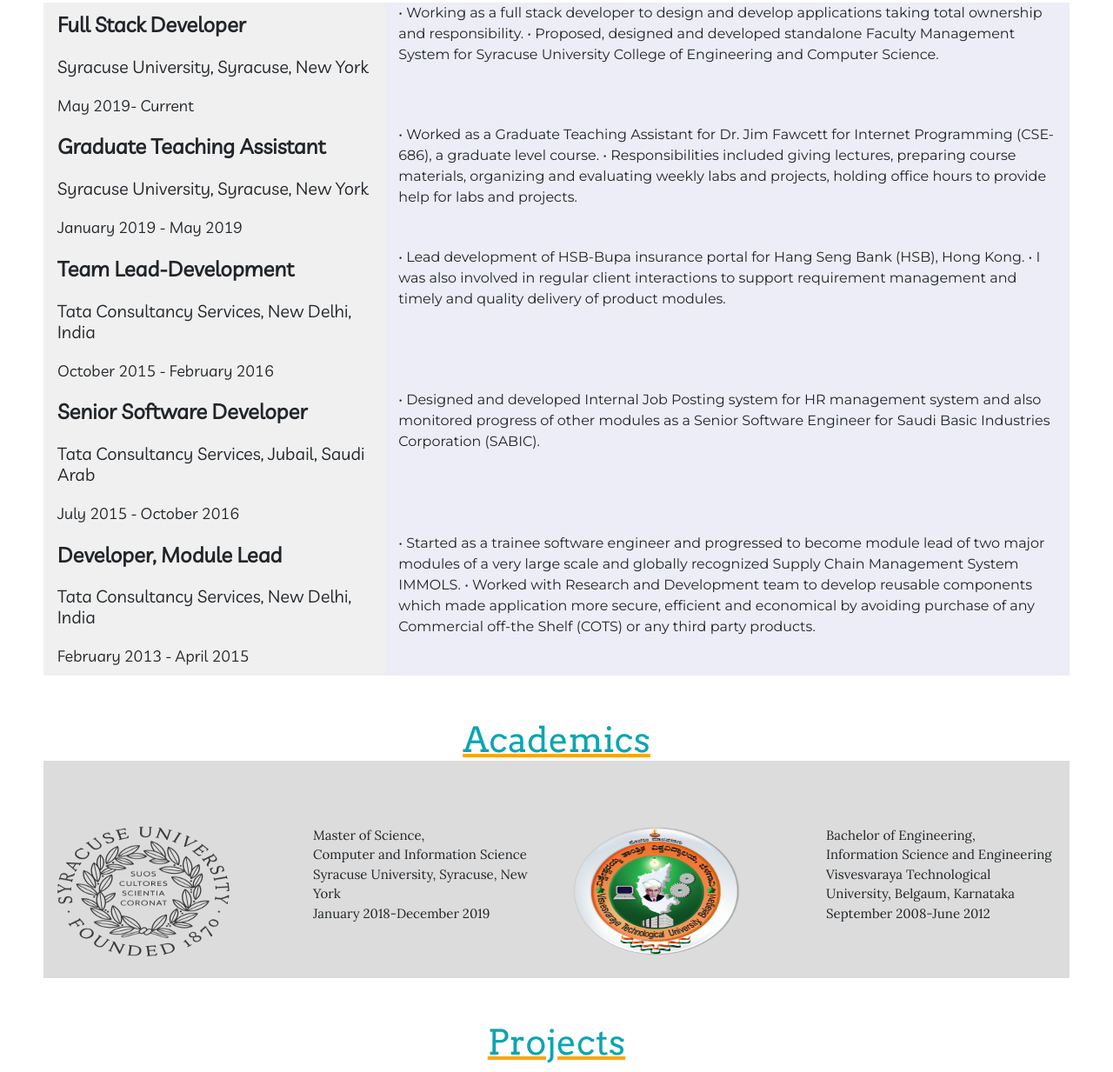
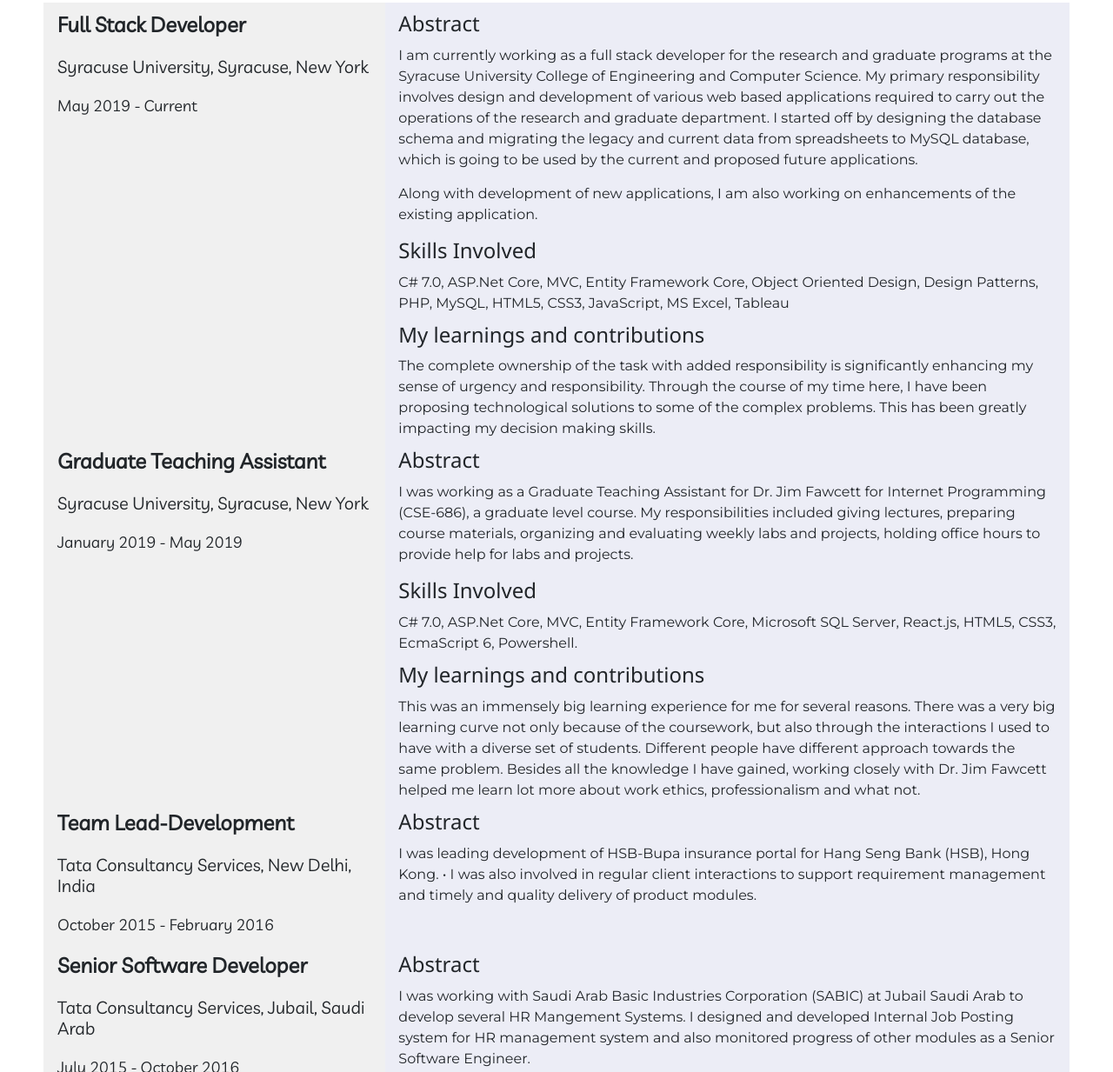
Before and after one commit to vaibfab/vaibfab.github.io, a plain HTML site: page index.html in a window 1280 px wide. Shown: the part 1547-2780 px from the top of the page at 87% size. Drawn offline with nearby package versions, Linux system fonts and the light colour scheme; a web font is replaced by a local one.

Commit message:
experience details changed

```diff
--- a/index.html
+++ b/index.html
@@ -132,16 +132,33 @@
                                 <td><h4 class="titleFont" style="font-weight:normal;">Syracuse University, Syracuse, New York</h4></td>
                             </tr>
                             <tr>
-                                <td><h5 class="titleFont" style="font-weight:lighter;">May 2019- Current</h5></td>
+                                <td><h5 class="titleFont" style="font-weight:lighter;">May 2019 - Current</h5></td>
                             </tr>
                         </table>
                     </div>
                     <div class="col-md-8" style="background-color: #ECEDF6;">
-                        <article class="myFont">
-                            •	Working as a full stack developer to design and develop applications taking total ownership and responsibility.
-                            •	Proposed, designed and developed standalone Faculty Management System for Syracuse University College of Engineering and Computer Science.
+                        <h3>Abstract</h3>
+						<article class="myFont">
+						<p>
+I am currently working as a full stack developer for the research and graduate programs at the
+Syracuse University College of Engineering and Computer Science. My primary responsibility involves design and development
+of various web based applications required to carry out the operations of the research and graduate department. I started off by designing the database schema
+and migrating the legacy and current data from spreadsheets to MySQL database, which is going to be used by the current and proposed future applications.
+</p>
+<p> Along with development of new applications, I am also working on enhancements of the existing application.</p>
+</article>
+<h3>Skills Involved</h3>
+<article class="myFont">
+C# 7.0, ASP.Net Core, MVC, Entity Framework Core, Object Oriented Design, Design Patterns, PHP, MySQL, HTML5, CSS3, JavaScript, MS Excel, Tableau
+</article>
 
-                        </article>
+<h3>My learnings and contributions</h3>
+<article class="myFont">
+The complete ownership of the task with added responsibility is significantly enhancing my sense of urgency and responsibility. Through the course of my time here, I have been
+proposing technological solutions to some of the complex problems. This has been greatly impacting my decision making skills.
+</article>
+
+
                     </div>
                 </div>
                 <div class="row">
@@ -159,11 +176,24 @@
                         </table>
                     </div>
                     <div class="col-md-8" style="background-color: #ECEDF6;">
-                        <article class="myFont">
-                            •	Worked as a Graduate Teaching Assistant for Dr. Jim Fawcett for Internet Programming (CSE-686), a graduate level course.
-                            •	Responsibilities included giving lectures, preparing course materials, organizing and evaluating weekly labs and projects, holding office hours to provide help for labs and projects.
+					<h3>Abstract</h3>
+						<article class="myFont">
+						<p>
+I was working as a Graduate Teaching Assistant for Dr. Jim Fawcett for Internet Programming (CSE-686), a graduate level course.
+My responsibilities included giving lectures, preparing course materials, organizing and evaluating weekly labs and projects, holding office hours to provide help for labs and projects.</p>
+<p> </p>
+</article>
+<h3>Skills Involved</h3>
+<article class="myFont">
+C# 7.0, ASP.Net Core, MVC, Entity Framework Core, Microsoft SQL Server, React.js, HTML5, CSS3, EcmaScript 6, Powershell.
+</article>
 
-                        </article>
+<h3>My learnings and contributions</h3>
+<article class="myFont">
+This was an immensely big learning experience for me for several reasons. There was a very big learning curve not only because of the coursework, but also through
+the interactions I used to have with a diverse set of students. Different people have different approach towards the same problem. Besides all the knowledge I have gained, working closely with Dr. Jim Fawcett
+helped me learn lot more about work ethics, professionalism and what not.
+</article>
                     </div>
                 </div>
                 <div class="row ">
@@ -181,8 +211,9 @@
                         </table>
                     </div>
                     <div class="col-md-8" style="background-color: #ECEDF6;">
+					<h3> Abstract</h3>
                         <article class="myFont">
-                            •	Lead development of HSB-Bupa insurance portal for Hang Seng Bank (HSB), Hong Kong.
+                            I was leading development of HSB-Bupa insurance portal for Hang Seng Bank (HSB), Hong Kong.
                             •	I was also involved in regular client interactions to support requirement management and timely and quality delivery of product modules.
 
                         </article>
@@ -204,9 +235,15 @@
                         </table>
                     </div>
                     <div class="col-md-8" style="background-color: #ECEDF6;">
+					<h3>Abstract</h3>
                         <article class="myFont">
-                            •	Designed and developed Internal Job Posting system for HR management system and also monitored progress of other modules as a Senior Software Engineer for Saudi Basic Industries Corporation (SABIC).
+						I was working with Saudi Arab Basic Industries Corporation (SABIC) at Jubail Saudi Arab to develop several HR Mangement Systems.
+                            I designed and developed Internal Job Posting system for HR management system and also monitored progress of other modules as a Senior Software Engineer.
                         </article>
+						<h3>Skills Involved </h3>
+						<article class="myFont">
+						.Net Framework, C#, Web Services, ASP.Net, JavaScript, HTML5, XML, CSS3, jQuery
+						</article>
                     </div>
 
                 </div>
@@ -369,7 +406,7 @@
                     <div class="col-md-2">
 
                     </div>
-                    <div class="col-md-8 content">
+                    <div class="col-md-8 myFont">
                         <table>
                             <tr>
                                 <td>
@@ -453,7 +490,7 @@
         </main>
     </div>
 
-    <footer class="footNormal topMargin">
+    <footer class="footNormal topMargin" style="position: relative; top: 100px;">
         <div class="container-fluid">
             <div class="row">
                 <table align="center">
```
